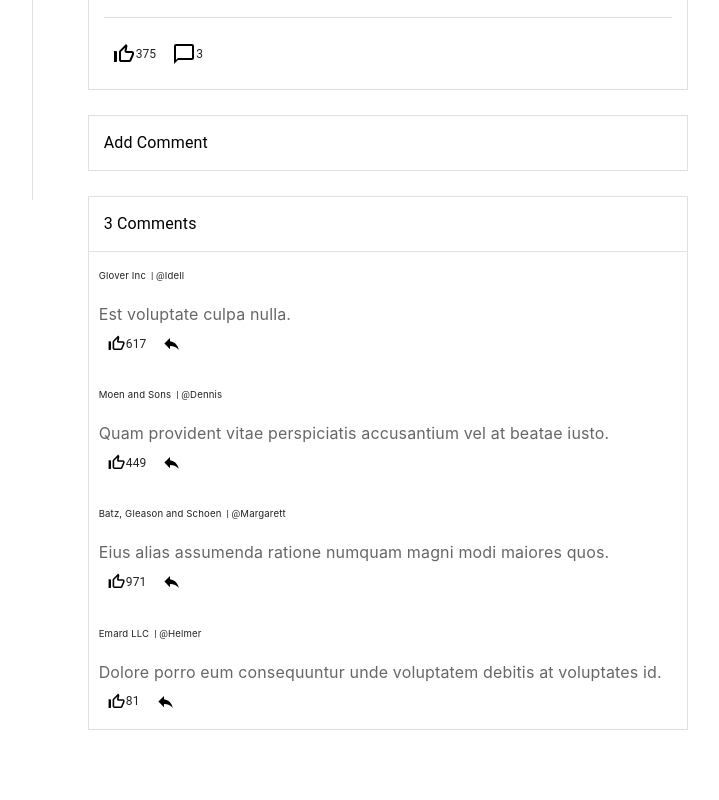
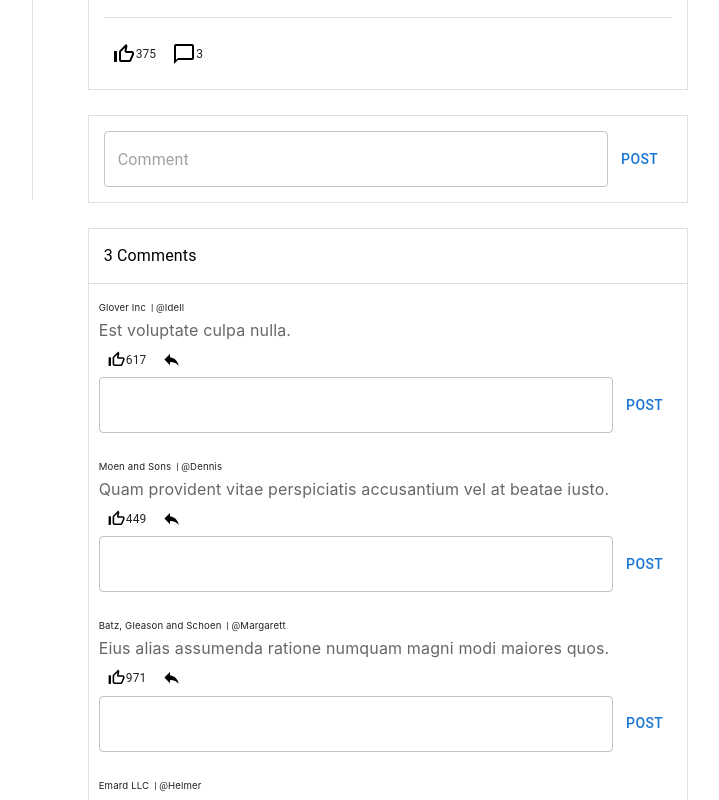
Before and after one commit to taraksuthar1999/Social-Media-Frontend, a React (Create React App) app: page /post/0379244e-c882-4796-a9e6-6a56d7c4a764 in a window 1280 px wide. Shown: the part 600-1400 px from the top of the page, without its empty margins (207-926 px from the left). Before the commit the page ends 1379 px from the top, so only its background shows below. Built offline with nearby package versions, Linux system fonts and the light colour scheme; no server answers.

Commit message:
socket impl

```diff
--- a/package.json
+++ b/package.json
@@ -24,6 +24,7 @@
     "react-scripts": "5.0.1",
     "redux-devtools-extension": "^2.13.9",
     "redux-logger": "^3.0.6",
+    "socket.io-client": "^4.5.3",
     "web-vitals": "^2.1.4",
     "yup": "^0.32.11"
   },
--- a/src/components/Comment/Comment.js
+++ b/src/components/Comment/Comment.js
@@ -1,14 +1,15 @@
-import { Card, Divider, Typography } from "@mui/material";
+import { Button, Card, Divider, TextField, Typography } from "@mui/material";
 import { Box } from "@mui/system";
 import Link from "@mui/joy/Link";
 import IconButton, { IconButtonProps } from "@mui/material/IconButton";
 import ThumbUpOffAltIcon from "@mui/icons-material/ThumbUpOffAlt";
 import ReplyIcon from '@mui/icons-material/Reply';
+import CommentForm from "./CommentForm";
 
 export default function Comment({data}){
     return(
        <Card sx={{ boxShadow:0,borderRadius:0,padding:'5px'}}>
-            <Box display={'flex'} mb={2}>
+            <Box display={'flex'} mb={0}>
                 <Typography><Link color="text.primary" fontSize={'0.6em'} underline="none">{data.company}</Link></Typography>
                 <Typography sx={{ '&::before':{ content:'" | @"',marginLeft:"5px",fontSize:'0.6em'}}}><Link color="text.primary" fontSize="0.6em" underline="none">{data.userName}</Link></Typography>
             </Box>
@@ -25,6 +26,7 @@ export default function Comment({data}){
                     <ReplyIcon sx={{color:'black',fontSize:'0.8em'}}/><Typography color='text.primary' sx={{fontSize:"0.5em"}}>{data.replies}</Typography>
                 </IconButton>
             </Box>
+            <CommentForm/>
        </Card>
     )
 }
--- a/src/components/Comment/CommentForm.js
+++ b/src/components/Comment/CommentForm.js
@@ -1,3 +1,12 @@
+import { Box } from "@mui/system"
+import { TextField } from "@mui/material"
+import {Button} from "@mui/material"
+
 export default function CommentForm(){
-
+    return(
+        <Box display="flex">
+            <TextField fullWidth id="fullWidth" />
+            <Button>Post</Button>
+        </Box>
+    )
 }
--- a/src/components/Comment/CommentList.js
+++ b/src/components/Comment/CommentList.js
@@ -1,11 +1,13 @@
 import { Grid } from "@mui/material"
+import { useState } from "react"
 import { usePost } from "../../contexts/PostProvider"
 import Comment from "./Comment"
 
 export default function CommentList({comments}){
+  let [rootComments,setRootComments] = useState(comments)
   return (
-    <Grid container sm={12} display={'flex'}>
-        {comments.map(comment=>{
+    <Grid container  display={'flex'}>
+        {rootComments.map(comment=>{
             return (<Grid item xs={12} padding="5px" key={comment.id}>
                 <Comment data={comment}/>
             </Grid>)
--- a/src/components/Home.js
+++ b/src/components/Home.js
@@ -9,6 +9,7 @@ import Box from "@mui/material/Box";
 import Post from "./Post/Post";
 import {useMediaQuery} from "@mui/material";
 import post, { getPosts } from "../services/post";
+import { SocketProvider } from "../context";
 
 function Home(props){
 
@@ -22,6 +23,7 @@ function Home(props){
    },[])
 
     return (
+      <SocketProvider>
       <Box>
         <Grid container sx={{borderLeft:"1px solid rgba(0, 0, 0, 0.12)",borderTop:"1px solid rgba(0, 0, 0, 0.12)"}}>
           {posts.map((post)=><Grid item key={post.id}  sm={6} md={6} sx={{borderBottom:"1px solid rgba(0, 0, 0, 0.12)",borderRight:"1px solid rgba(0, 0, 0, 0.12)"}}>
@@ -31,6 +33,7 @@ function Home(props){
         </Grid>
         {/* <FormModal/> */}
       </Box>
+    </SocketProvider>
 
     );
 
--- a/src/components/Post/Post.js
+++ b/src/components/Post/Post.js
@@ -18,8 +18,19 @@ import FiberManualRecordIcon from '@mui/icons-material/FiberManualRecord';
 import { Box } from "@mui/system";
 import { fontSize } from "@mui/system";
 import { Divider } from "@mui/material";
+import io from 'socket.io-client'
+import { useEffect } from "react";
+import { resolveTo } from "@remix-run/router";
+import { SocketContext } from "../../context";
 
 export default function Post({data}) {
+  const {socket} = React.useContext(SocketContext);
+
+  function likeHandler(postId){
+      socket.emit('like',"636e0b59c7b6f19eab8cb58b",(res)=>{
+        console.log(res)
+      })
+  }
   return (
     <Card sx={{ maxWidth:'sm',boxShadow:0,borderRadius:0,padding:'15px'}}>
       <Box>
@@ -48,7 +59,7 @@ export default function Post({data}) {
           <IconButton aria-label="read">
             <VisibilityIcon sx={{color:'black'}} fontSize="small" /><Typography color='text.primary' sx={{fontSize:"0.5em"}}>{data.reads}</Typography>
           </IconButton>
-          <IconButton aria-label="like">
+          <IconButton aria-label="like" onClick={()=>likeHandler(data.id)}>
             <ThumbUpOffAltIcon sx={{color:'black'}} fontSize="small" /><Typography color='text.primary' sx={{fontSize:"0.5em"}}>{data.likes}</Typography>
           </IconButton>
           <IconButton aria-label="comment">
--- a/src/components/Post/ViewPost.js
+++ b/src/components/Post/ViewPost.js
@@ -3,7 +3,7 @@ import { Box } from "@mui/system";
 import Card from "@mui/material/Card";
 import Typography from "@mui/material/Typography";
 import Link from '@mui/joy/Link';
-import { Divider, Grid } from "@mui/material";
+import { Button, Divider, Grid, TextField } from "@mui/material";
 import IconButton, { IconButtonProps } from "@mui/material/IconButton";
 import ThumbUpOffAltIcon from "@mui/icons-material/ThumbUpOffAlt";
 import VisibilityIcon from "@mui/icons-material/Visibility";
@@ -51,7 +51,11 @@ export default function ViewPost(){
                             </Card>
                         </Box>
                         <Box sx={{ maxWidth:'sm',margin:'25px auto',border:"1px solid rgba(0, 0, 0, 0.12)",padding:"15px"}}>
-                            <Typography>Add Comment</Typography>
+                            {/* <Link><Typography>Add Comment</Typography></Link> */}
+                           <Box display={"flex"}>
+                            <TextField placeholder="Comment" fullWidth />
+                            <Button>Post</Button>
+                           </Box>
                         </Box>
                         <Box sx={{ maxWidth:'sm',margin:'25px auto',border:"1px solid rgba(0, 0, 0, 0.12)"}}>
                             <Box sx={{padding:"15px",fontSize:"0.5em"}}>
--- a/src/context.js
+++ b/src/context.js
@@ -1,4 +1,5 @@
 import React from "react";
+import socketio from "socket.io-client";
 export const ModalContext = React.createContext(false);
 export const ModalProvider = ({children})=>{
     const [isShown,setIsShown] = React.useState(false)
@@ -10,3 +11,17 @@ export const ModalProvider = ({children})=>{
         </ModalContext.Provider>
     )
 }
+
+export const socket = socketio.connect(`http://localhost:3009`, {
+    withCredentials: true,
+});
+
+export const SocketContext = React.createContext(false);
+
+export const SocketProvider = ({children})=>{
+    return(
+        <SocketContext.Provider value={{socket}}>
+            {children}
+        </SocketContext.Provider>
+    )
+}
--- a/src/index.css
+++ b/src/index.css
@@ -208,4 +208,5 @@ p.lorem-text {
 
 .logo{
   max-width: 140px;
+
 }
```
Also changed, not shown: 1 other file (tests, documents, lock files or other folders).
